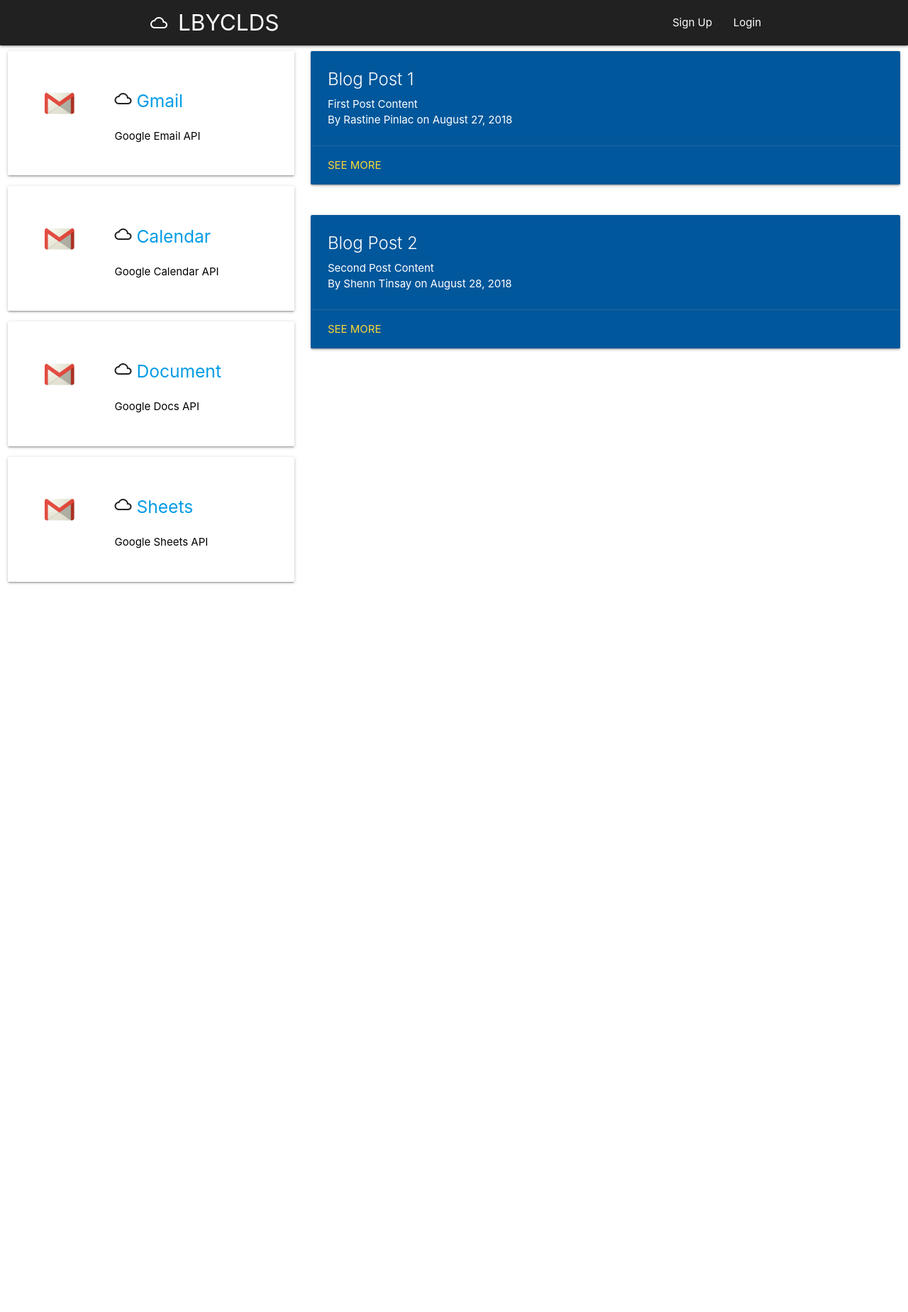
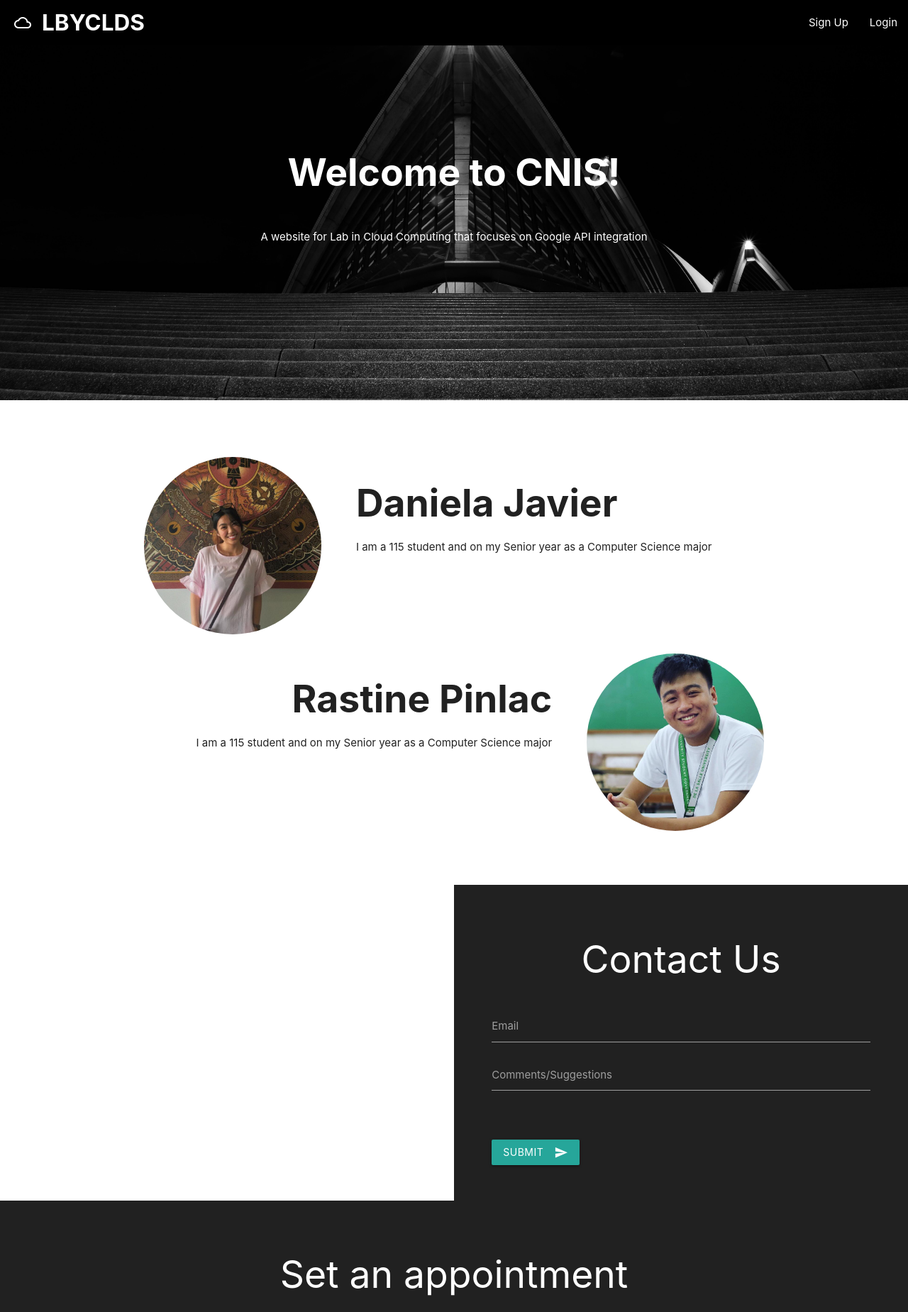
Before and after one commit to rastinep/lbyclds-site, a Django app: page / in a window 1280 px wide. Shown: the top 1849 px of the page at 71% size. Before the commit the page ends 823 px from the top, so only its background shows below. Run offline with Django 3.2, Linux system fonts and the light colour scheme.

Commit message:
Add files via upload

```diff
--- /dev/null
+++ b/cnisproject/cnisblog/static/css/main.css
@@ -0,0 +1,15 @@
+.welcome {
+    background: url('/static/images/sectiononebg.jpg');
+    background-size: cover;
+    background-position: bottom;
+    height: 500px;
+    color: white;
+}
+
+.about {
+    padding-top: 80px;
+    padding-bottom: 50px;
+}
+
+.contactus {
+}
--- a/cnisproject/cnisblog/templates/cnisblog/base.html
+++ b/cnisproject/cnisblog/templates/cnisblog/base.html
@@ -6,108 +6,35 @@
     <link rel="stylesheet" href="https://cdnjs.cloudflare.com/ajax/libs/materialize/1.0.0/css/materialize.min.css">
     <link href="https://fonts.googleapis.com/icon?family=Material+Icons" rel="stylesheet">
 
-    <link rel="stylesheet" type="text/css" href="{% static 'cnisblog/main.css' %}">
+    <link rel="stylesheet" type="text/css" href="{% static 'css/main.css' %}">
 
     <!-- Compiled and minified JavaScript -->
     <script src="https://cdnjs.cloudflare.com/ajax/libs/materialize/1.0.0/js/materialize.min.js"></script>
     {% if title %}
-        <title>CNIS Blog - {{ title }}</title>
+        <title style="font-weight: bold">CNIS Blog - {{ title }}</title>
     {% else %}
         <title>CNIS Blog</title>
     {% endif %}
 </head>
 <body>
     <nav class="grey darken-4">
-        <div class="nav-wrapper grey darken-4 container">
-            <a href="#" class="brand-logo" style="margin-left: 20px;"><i class="material-icons">cloud_queue</i>LBYCLDS</a>
+        <div class="nav-wrapper black">
+            <a href="/" class="brand-logo" style="margin-left: 20px; font-weight: bold;"><i class="material-icons">cloud_queue</i>LBYCLDS</a>
              <ul id="nav-mobile" class="right hide-on-med-and-down">
-                <li><a href="#">Sign Up</a></li>
+                <li><a href="signup/">Sign Up</a></li>
                 <li><a href="#">Login</a></li>
              </ul>
         </div>
     </nav>
 
-    <div class="row">
-        <div class="col s4">
-            <div class="">
-                <div class="card-panel white z-depth-1">
-                  <div class="row valign-wrapper">
-                    <div class="col s4">
-                      <img src="{% static 'images/gmail.jpg' %}" class="responsive-img">
-                    </div>
-                    <div class="col s8">
-                        <div class="section">
-                            <h5> <i class="material-icons">cloud_queue</i><a href="#" style=""> Gmail </a></h5>
-                        </div>
-                      <span class="black-text">
-                        Google Email API
-                      </span>
-                    </div>
-                  </div>
-                </div>
-            </div>
-
-            <div class="">
-                <div class="card-panel white z-depth-1">
-                  <div class="row valign-wrapper">
-                    <div class="col s4">
-                      <img src="{% static 'images/gmail.jpg' %}" class="responsive-img">
-                    </div>
-                    <div class="col s8">
-                        <div class="section">
-                            <h5> <i class="material-icons">cloud_queue</i><a href="#" style=""> Calendar </a></h5>
-                        </div>
-                      <span class="black-text">
-                        Google Calendar API
-                      </span>
-                    </div>
-                  </div>
-                </div>
-            </div>
-
-            <div class="">
-                <div class="card-panel white z-depth-1">
-                  <div class="row valign-wrapper">
-                    <div class="col s4">
-                      <img src="{% static 'images/gmail.jpg' %}" class="responsive-img">
-                    </div>
-                    <div class="col s8">
-                        <div class="section">
-                            <h5> <i class="material-icons">cloud_queue</i><a href="#" style=""> Document </a></h5>
-                        </div>
-                      <span class="black-text">
-                        Google Docs API
-                      </span>
-                    </div>
-                  </div>
-                </div>
-            </div>
-
-            <div class="">
-                <div class="card-panel white z-depth-1">
-                  <div class="row valign-wrapper">
-                    <div class="col s4">
-                      <img src="{% static 'images/gmail.jpg' %}" class="responsive-img">
-                    </div>
-                    <div class="col s8">
-                        <div class="section">
-                            <h5> <i class="material-icons">cloud_queue</i><a href="#" style=""> Sheets </a></h5>
-                        </div>
-                      <span class="black-text">
-                        Google Sheets API
-                      </span>
-                    </div>
-                  </div>
-                </div>
-            </div>
-        </div>
-        <div class="col s8">
-            {% block content %}
-            {% endblock %}
-        </div>
-
+    <div>
+        {% block content %}
+        {% endblock %}
     </div>
 
 
+
 </body>
+
+
 </html>
--- a/cnisproject/cnisblog/templates/cnisblog/home.html
+++ b/cnisproject/cnisblog/templates/cnisblog/home.html
@@ -1,21 +1,88 @@
 {% extends "cnisblog/base.html" %}
+{% load static %}
 
 {% block content %}
-    {% for post in posts %}
-        <div class="row">
-            <div class="col s12">
-              <div class="card light-blue darken-4">
-                <div class="card-content white-text">
-                  <span class="card-title">{{ post.title }}</span>
-                  <p>{{ post.content }}</p>
-                  <p>By {{ post.author }} on {{ post.date_posted }}</p>
-                </div>
-                <div class="card-action">
-                  <a href="#" class="yellow-text text-darken-1">See More</a>
-                </div>
-              </div>
+  <div class="welcome center">
+    <h2 style="margin: 0 0 50px 0; padding-top: 150px; font-weight: bold;">Welcome to CNIS!</h2>
+    <p>A website for Lab in Cloud Computing that focuses on Google API integration</p>
+  </div>
+
+  <section class="about">
+    <div class="row container">
+      <div class="col s4">
+        <img src="{% static 'images/dani.jpg' %}" class="circle responsive-img" width="250px">
+      </div>
+      <div class="col s8">
+        <h2 style="font-weight: bold">Daniela Javier</h2>
+        <p>I am a 115 student and on my Senior year as a Computer Science major</p>
+      </div>
+    </div>
+    <div class="row container right-align">
+      <div class="col s8">
+        <h2 style="font-weight: bold">Rastine Pinlac</h2>
+        <p>I am a 115 student and on my Senior year as a Computer Science major</p>
+      </div>
+      <div class="col s4">
+        <img src="{% static 'images/rastine.jpg' %}" class="circle responsive-img" width="250px">
+      </div>
+    </div>
+  </section>
+
+  <section class="contactus" style="margin-bottom: 0">
+    <div class="row" style="margin-bottom: 0;">
+      <div class="col s6">
+        <div id="map" style="height: 100%;"></div>
+      </div>
+      <div class="col s6 " style="background-color: #212121; color: white; padding: 40px">
+        <h2 style="text-align: center;">Contact Us</h2>
+        <form>
+          <fieldset style="border: none;">
+            <div class="input-field">
+              <input id="email" type="email" class="validate">
+              <label for="email">Email</label>
             </div>
+            <div class="input-field">
+              <textarea id="textarea1" class="materialize-textarea"></textarea>
+              <label for="textarea1">Comments/Suggestions</label>
+            </div>
+            <button class="btn waves-effect waves-light" type="submit" name="action" style="margin-top: 40px;">Submit
+              <i class="material-icons right">send</i>
+            </button>
+          </fieldset>
+        </form>
+      </div>
+    </div>
+  </section>
+
+  <section class="setappointment" style="background-color: #212121; color: white; padding: 40px; style="margin-top: 0"">
+    <div class="container">
+      <h2 style="text-align: center;">Set an appointment</h2>
+      <form>
+        <fieldset style="border: none;">
+          <div class="input-field">
+            <input id="email" type="email" class="validate">
+            <label for="email">Email</label>
           </div>
-    {% endfor %}
+          <div class="input-field">
+            <input id="date" type="date" class="validate">
+            <label for="date">Date</label>
+          </div>
+          <div class="input-field">
+            <input id="time" type="time" class="validate">
+            <label for="time">Time</label>
+          </div>
+          <div class="row center">
+            <button class="btn btn-large waves-effect waves-light red" type="submit" name="action">Submit
+              <i class="material-icons right">send</i>
+            </button>
+          </div>
+
+        </fieldset>
+      </form>
+    </div>
+  </section>
+
+
+
 
 {% endblock content %}
--- a/cnisproject/cnisblog/urls.py
+++ b/cnisproject/cnisblog/urls.py
@@ -4,4 +4,5 @@ from . import views
 urlpatterns = [
     path('', views.home, name='cnishome'),
     path('about/', views.about, name='cnisabout'),
+    path('signup/', views.signup, name='cnissignup'),
 ]
--- a/cnisproject/cnisblog/views.py
+++ b/cnisproject/cnisblog/views.py
@@ -26,3 +26,7 @@ def home(request):
 
 def about(request):
     return render(request, 'cnisblog/about.html', {'title': 'About'})
+
+
+def signup(request):
+    return render(request, 'cnisblog/signup.html')
--- a/cnisproject/cnisproject/settings.py
+++ b/cnisproject/cnisproject/settings.py
@@ -25,7 +25,9 @@ SECRET_KEY = 'en3!i$1&0p60sgn=()b)e$hvhhqsz2a*_w0df^t(!lv^%5ipxz'
 # SECURITY WARNING: don't run with debug turned on in production!
 DEBUG = True
 
-ALLOWED_HOSTS = []
+ALLOWED_HOSTS = [
+    '*',
+]
 
 
 # Application definition
```
Also changed, not shown: cnisproject/cnisblog/templates/cnisblog/signup.html (added, +53 -0 lines), cnisproject/cnisblog/static/images/dani.jpg (added), cnisproject/cnisblog/static/images/rastine.jpg (added), cnisproject/cnisblog/static/images/sectiononebg.jpg (added).
